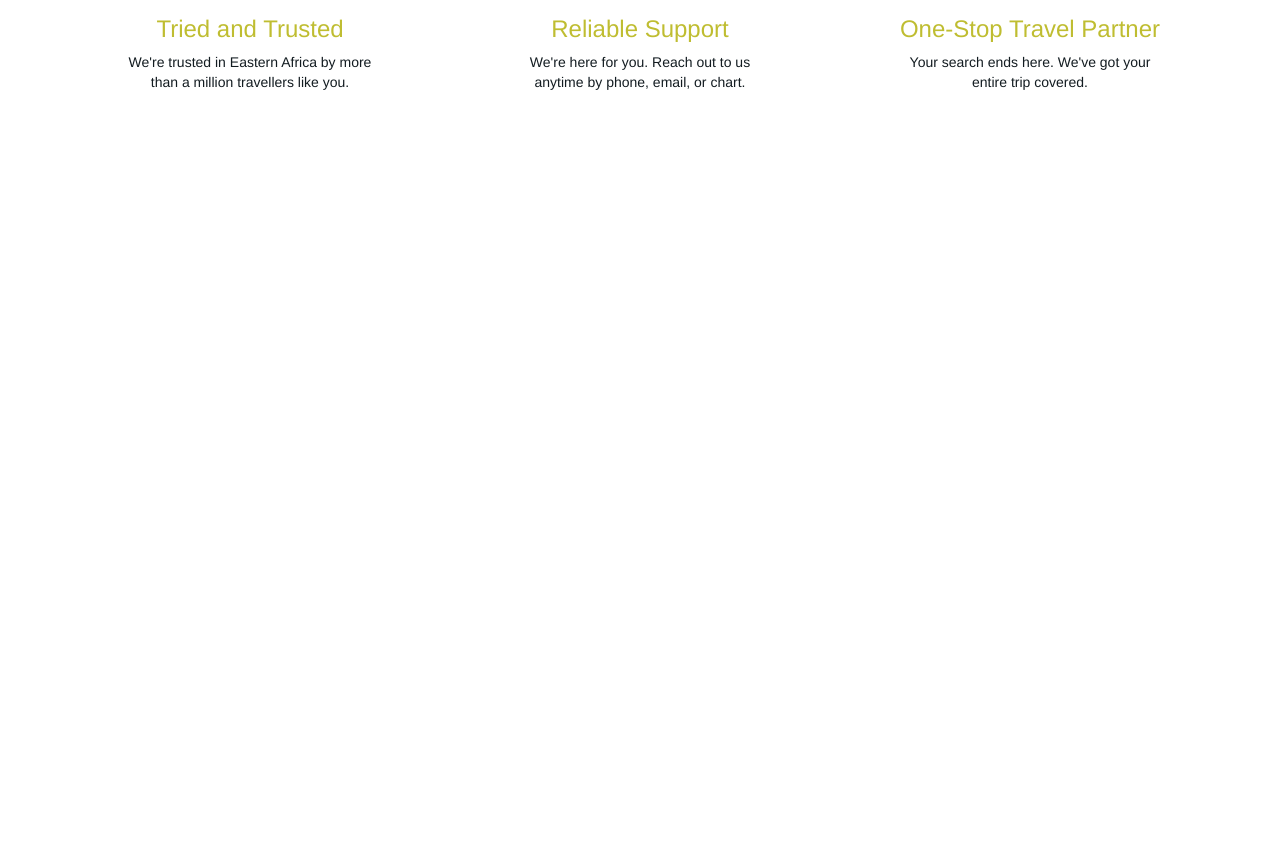
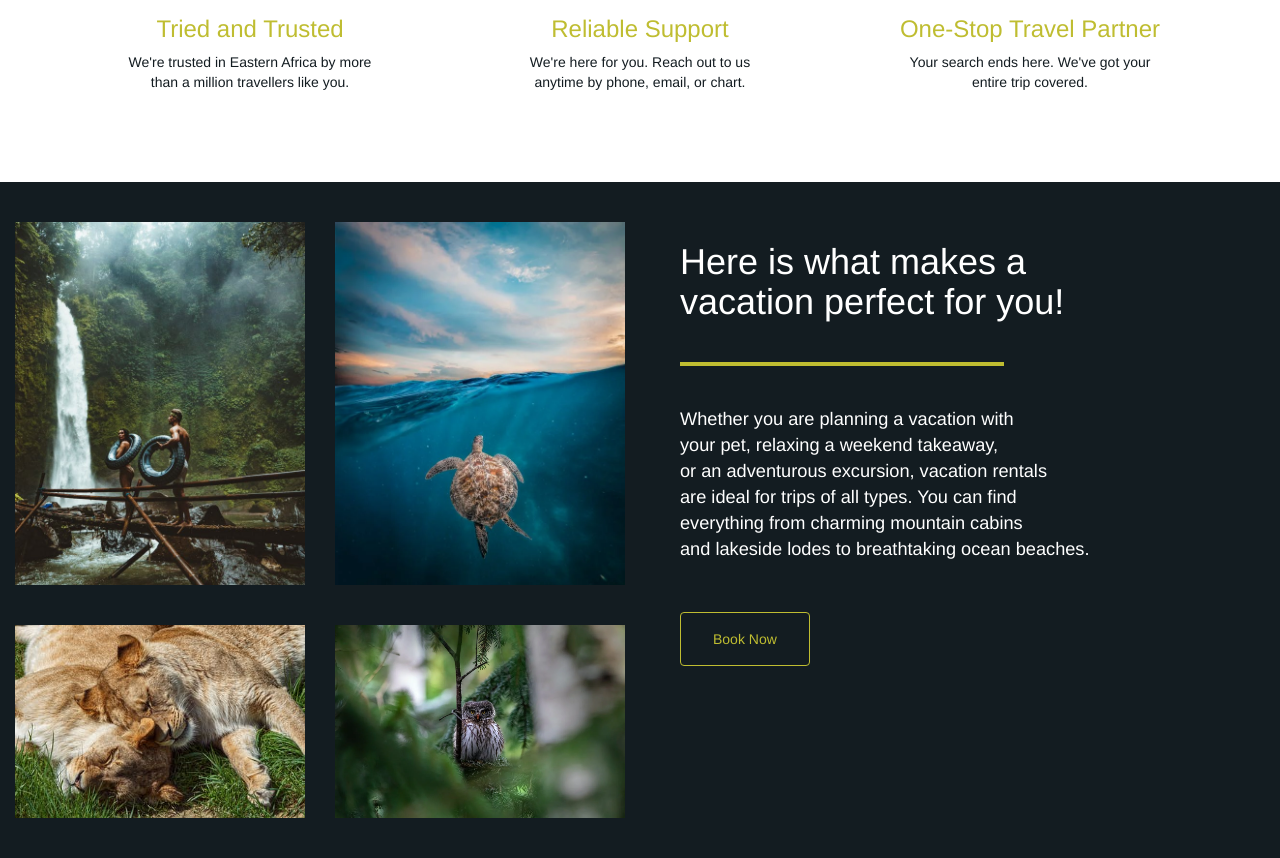
Before and after one commit to IvyJeptoo/Tours-and-Travel, a Flask app: page / in a window 1280 px wide; the page is wider, and only the part inside the window is pictured. Shown: the part 1710-2568 px from the top of that part. Before the commit the page ends 1800 px from the top of that part, so only its background shows below. Run offline with Flask 2, Linux system fonts and the light colour scheme; some libraries are stand-ins or nearby versions.

Commit message:
style --add a banner

```diff
--- a/app/static/css/index.css
+++ b/app/static/css/index.css
@@ -124,3 +124,21 @@
 .reasons{
   color: #131C21;
 }
+
+.hr-line{
+  width: 40vh;
+  border: 2px solid #bfbd31;
+  margin: 5vh 0;
+}
+
+.booknow{
+  color: #bfbd31;
+  background-color: transparent;
+  border-color: #bfbd31;
+  transition: all .5s ease-in-out;
+}
+
+.booknow:hover{
+  background-color: #bfbd31;
+  color: #131C21;
+}
--- a/app/templates/index.html
+++ b/app/templates/index.html
@@ -59,4 +59,35 @@
     </div>
   </div>
 </div>
+
+
+<div class="container-fluid" style="background-color: #131C21;">
+  <div class="row">
+    <div class="col-md-3 vacation">
+      <div class="img-1" style="margin: 5vh 0;">
+        <img src="./static/images/pexels-photo-1020016.jpeg" class="img-responsive" alt="">
+      </div>
+      <div class="img-2" style="margin: 5vh 0;">
+        <img src="./static/images/pexels-photo-12095681.jpeg" class="img-responsive" alt="">
+      </div>
+    </div>
+    <div class="col-md-3 vacation">
+      <div class="img-3" style="margin: 5vh 0;">
+        <img src="./static/images/pexels-photo-7177188.webp" class="img-responsive" alt="">
+      </div>
+      <div class="img-4" style="margin: 5vh 0;">
+        <img src="./static/images/pexels-photo-11849130.webp" class="img-responsive" alt="">
+      </div>
+    </div>
+
+    <div class="col-md-6" style="padding: 5vh 5vh;">
+      <h1>Here is what makes a <br> vacation perfect for you!</h1><hr  class="hr-line">
+      <p style="font-size: 1.3em;">Whether you are planning a vacation with <br> your pet, relaxing a weekend takeaway, <br> or an adventurous excursion, vacation rentals <br> are ideal for trips of all types. You can find <br> everything from charming mountain cabins <br> and lakeside lodes to breathtaking ocean beaches.</p>
+      <button style="margin:5vh 0 ; padding:2vh 4vh;" class="btn booknow">Book Now</button>
+    </div>
+  </div>
+</div>
+
+
+
 {% endblock %}
```
Also changed, not shown: app/static/images/pexels-photo-1020016.jpeg (added), app/static/images/pexels-photo-11849130.webp (added), app/static/images/pexels-photo-12095681.jpeg (added), app/static/images/pexels-photo-7177188.webp (added).
